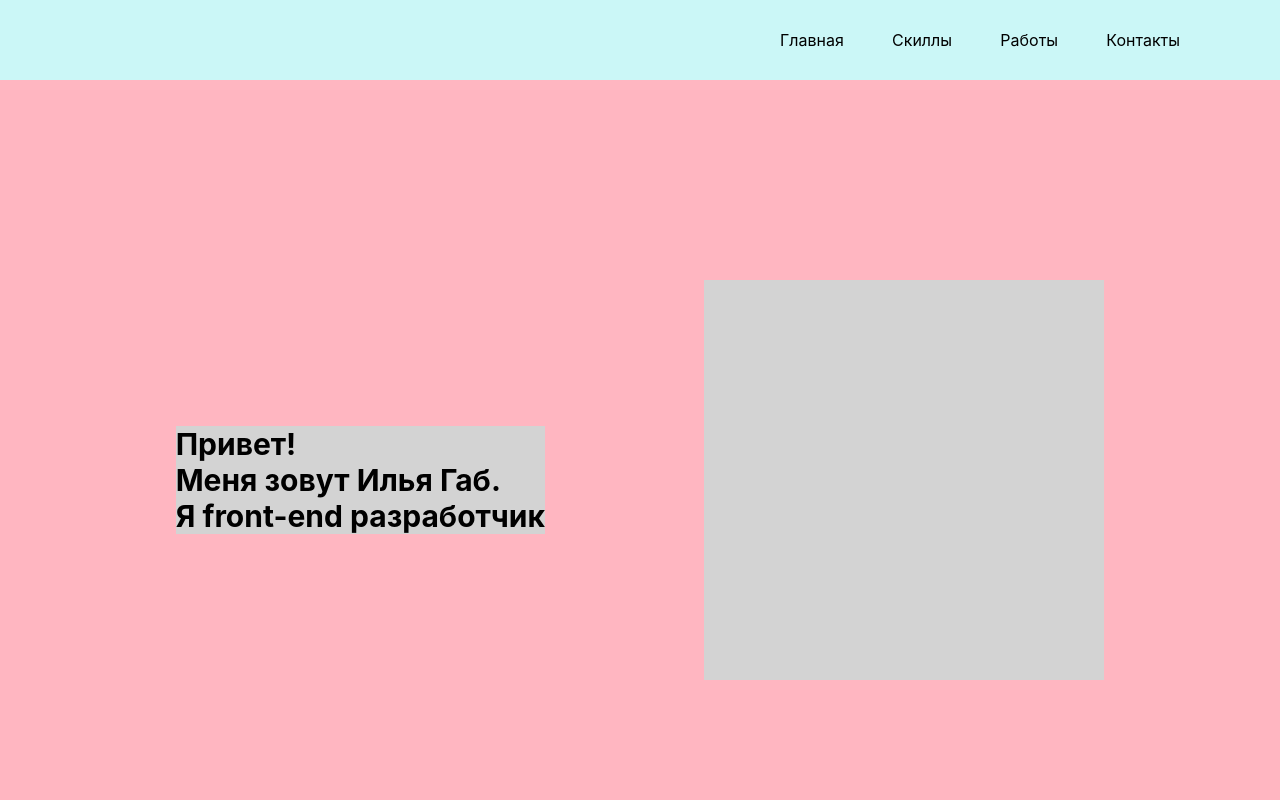
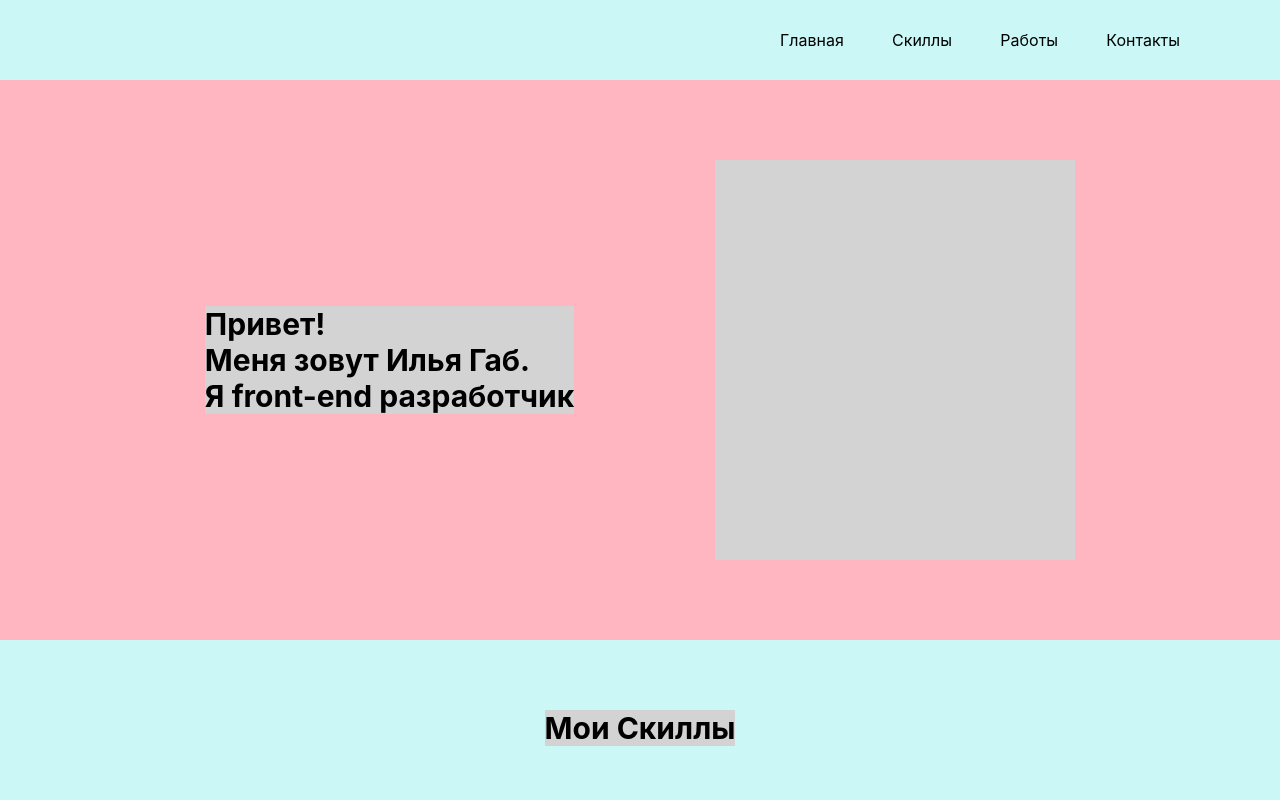
Before and after one commit to IlyaGab/Portfolio, a React (Create React App) app: page / in a window 1280 px wide. Shown: the top 800 px of the page. Built offline with nearby package versions, Linux system fonts and the light colour scheme.

Commit message:
refactor Main block

```diff
--- a/src/Components/Main/Main.module.css
+++ b/src/Components/Main/Main.module.css
@@ -2,15 +2,15 @@
     display: flex;
     justify-content: center;
     width: 100%;
-    min-height: 100vh;
+    min-height: 70vh;
     background-color: lightpink;
 }
 
 .mainBlock {
     display: flex;
-    justify-content: space-around;
+    justify-content: space-evenly;
     align-self: center;
-    width: 85%;
+    width: 90%;
     height: 50vh;
 }
 
@@ -26,7 +26,7 @@
 }
 
 .avatarBlock {
-    width: 50vh;
+    width: 45vh;
     height: 100%;
     background-color: lightgray;
 }
@@ -180,7 +180,7 @@
     background-color: gray;
 }
 
-@media (max-width: 769px){
+@media (max-width: 800px){
     .mainWrapper {
         width: 100%;
         height: 400px;
```
